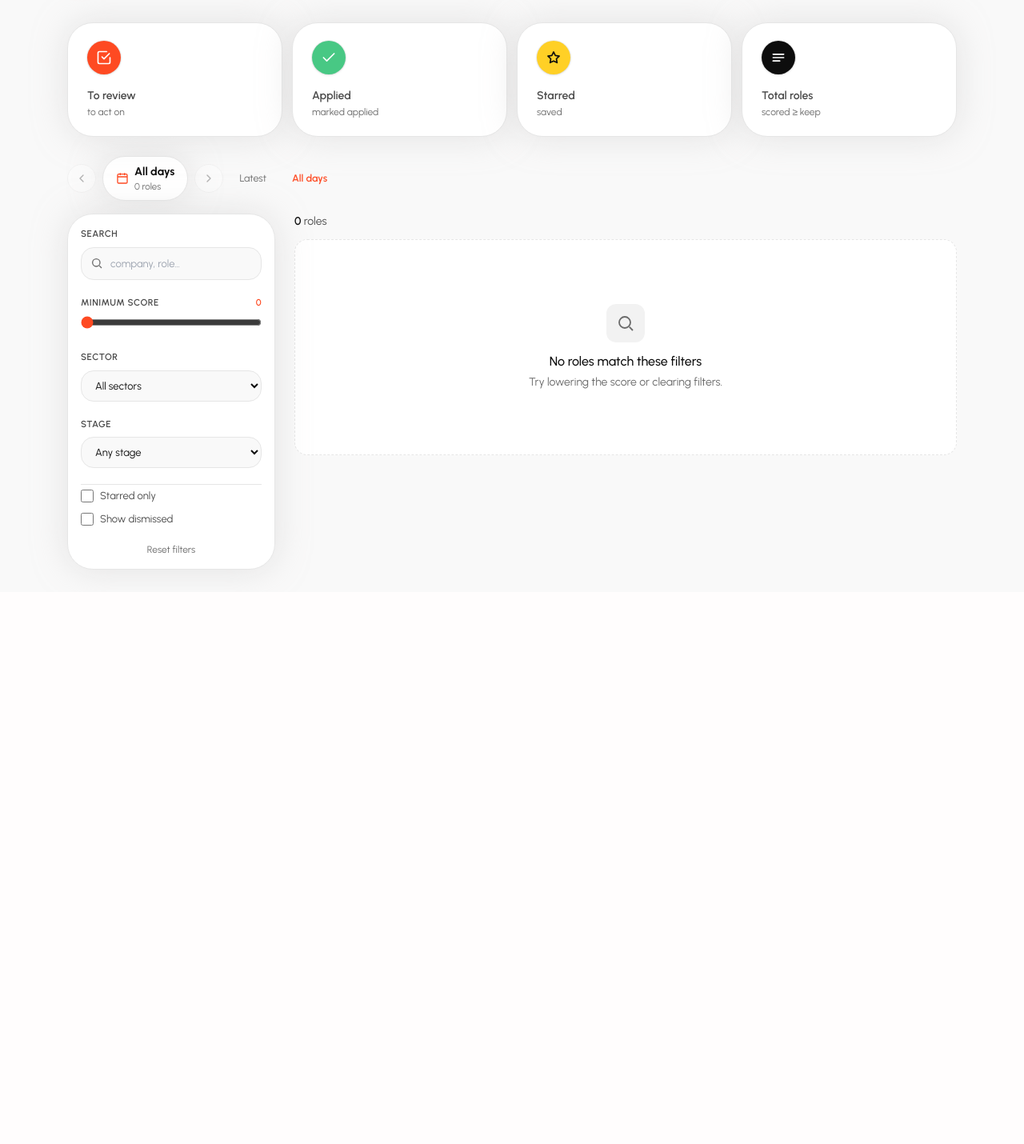
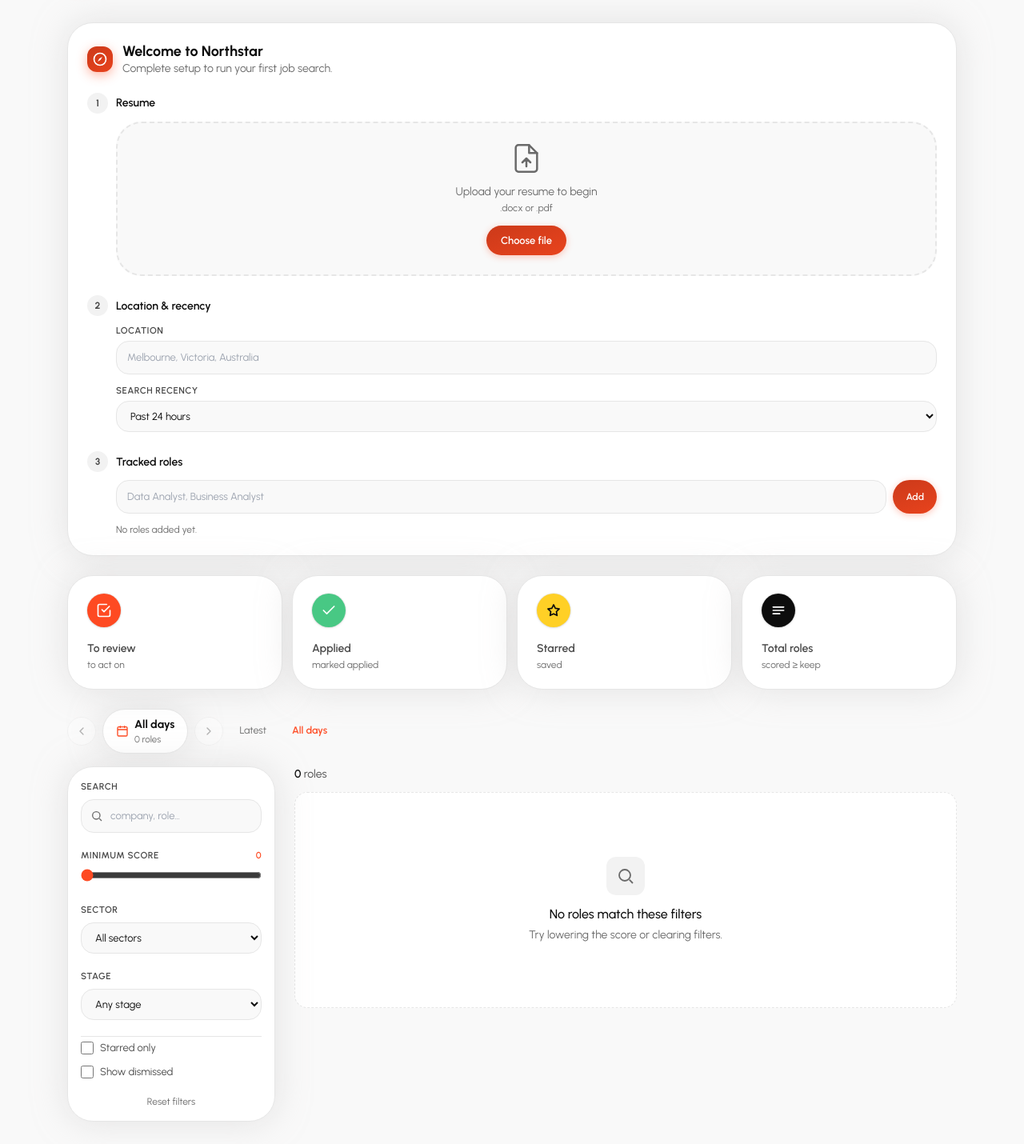
Before and after one commit to Nam-Aniket/northstar, a FastAPI app: page / in a window 1280 px wide. Shown: the part 65-1495 px from the top of the page at 80% size. Before the commit the page ends 791 px from the top, so only its background shows below. Run offline with FastAPI, Linux system fonts and the light colour scheme; parts of the project's set-up code (start-up, migrations or seed data) failed here and were passed over; some libraries are stand-ins or nearby versions.

Commit message:
feat(onboarding): in-app gated setup — résumé upload + location + recency + tracked-role cards
Two-input onboarding enforced server-side: upload résumé (.docx/.pdf -> build_profile
-> skills.json + Builder base) then add tracked roles (comma -> cards with ×) + a
location field + a recency dropdown (24h/48h/week/month). State machine
NEEDS_RESUME -> NEEDS_POSITIONS -> READY in two Zone-2 tables (survive Sync); roles
mirror into config.json search.target_keywords/location/recency for the pipeline.
Gates: POST /onboarding/positions 409 without a résumé; POST /run 409 until READY.
Home shows the setup card until READY; init_schema now also creates Zone-1 tables so
a fresh install renders without crashing. Résumé file in uploads/ (gitignored).

Co-Authored-By: Claude Fable 5 <noreply@anthropic.com>

```diff
--- a/app/app.py
+++ b/app/app.py
@@ -11,7 +11,7 @@ import urllib.parse
 from io import BytesIO
 from pathlib import Path
 
-from fastapi import FastAPI, Form, Request
+from fastapi import FastAPI, File, Form, Request, UploadFile
 from fastapi.responses import FileResponse, HTMLResponse, JSONResponse, RedirectResponse, Response
 from fastapi.staticfiles import StaticFiles
 from fastapi.templating import Jinja2Templates
@@ -21,6 +21,7 @@ from app import db, queries
 ROOT = Path(__file__).resolve().parent.parent
 RESUME_DIR = ROOT / "resumes"
 APP_DIR = Path(__file__).resolve().parent
+UPLOADS_DIR = ROOT / "uploads"
 
 # Resting state for run_status.json. Used to "consume" a finished/failed run so
 # it can't replay a page refresh on the next load.
@@ -80,6 +81,9 @@ def home(request: Request, q: str = "", sector: str = "", min_score: int = 0,
         prev_day = ""
         next_day = ""
 
+    onb_state = queries.onboarding_state(con)
+    onb = queries.get_onboarding(con)
+    positions = queries.list_positions(con)
     ctx = {
         "request": request, "jobs": jobs, "stats": queries.stats(con),
         "sectors": queries.sectors(con),
@@ -91,11 +95,146 @@ def home(request: Request, q: str = "", sector: str = "", min_score: int = 0,
         "current_day": current_day,
         "prev_day": prev_day,
         "next_day": next_day,
+        "onb_state": onb_state,
+        "onb": onb,
+        "positions": positions,
     }
     con.close()
     # HTMX partial refresh of just the list when filtering
     tpl = "_job_list.html" if request.headers.get("HX-Request") and request.headers.get("HX-Target") == "joblist" else "jobs.html"
     return templates.TemplateResponse(request, tpl, ctx)
+
+
+@app.get("/onboarding", response_class=HTMLResponse)
+def onboarding_page(request: Request):
+    con = conn()
+    state = queries.onboarding_state(con)
+    onb = queries.get_onboarding(con)
+    positions = queries.list_positions(con)
+    con.close()
+    return templates.TemplateResponse(request, "_onboarding.html",
+                                      {"state": state, "onb": onb, "positions": positions})
+
+
+@app.post("/onboarding/resume", response_class=HTMLResponse)
+async def onboarding_resume_upload(request: Request, file: UploadFile = File(...)):
+    ext = Path(file.filename).suffix.lower() if file.filename else ""
+    if ext not in (".docx", ".pdf"):
+        return HTMLResponse(
+            '<div id="resume-zone" class="ob-error">Only .docx or .pdf files are accepted.</div>',
+            status_code=422,
+        )
+    UPLOADS_DIR.mkdir(exist_ok=True)
+    # Remove any existing base_resume.* with a different extension
+    for old in UPLOADS_DIR.glob("base_resume.*"):
+        old.unlink(missing_ok=True)
+    dest = UPLOADS_DIR / f"base_resume{ext}"
+    dest.write_bytes(await file.read())
+
+    # Build skills in-process
+    import config as _config
+    from build_profile import _load_taxonomy, build_skills_json, extract_text, match_resume
+    if ext == ".pdf":
+        try:
+            import pypdf  # noqa: F401
+        except ImportError:
+            dest.unlink(missing_ok=True)
+            return HTMLResponse(
+                '<div id="resume-zone" class="ob-error">pypdf is not installed. '
+                'Run <code>pip install pypdf</code> or upload a .docx file.</div>',
+                status_code=200,
+            )
+    taxonomy_path = _config.ROOT / "taxonomy.json"
+    resume_text = extract_text(dest)
+    taxonomy = _load_taxonomy(taxonomy_path)
+    present = match_resume(resume_text, taxonomy)
+    skills = build_skills_json(present, taxonomy)
+    import json as _json
+    skills_path = _config._SKILLS_PATH
+    # Write to real skills.json (not the example)
+    real_skills = _config.ROOT / "skills.json"
+    tmp_path = str(real_skills) + ".tmp"
+    with open(tmp_path, "w", encoding="utf-8") as f:
+        _json.dump(skills, f, indent=2)
+        f.write("\n")
+    os.replace(tmp_path, str(real_skills))
+
+    n_skills = len(skills.get("supported_skills", {}))
+    import collections
+    by_group: collections.Counter = collections.Counter(
+        v["group"] for v in skills.get("supported_skills", {}).values()
+    )
+    n_groups = len(by_group)
+    summary = f"Found {n_skills} skills across {n_groups} groups"
+
+    con = conn()
+    queries.set_resume(con, dest.name, summary)
+    onb = queries.get_onboarding(con)
+    positions = queries.list_positions(con)
+    con.close()
+    return templates.TemplateResponse(request, "_resume_zone.html",
+                                      {"onb": onb, "positions": positions})
+
+
+@app.post("/onboarding/resume/delete", response_class=HTMLResponse)
+def onboarding_resume_delete(request: Request):
+    for f in UPLOADS_DIR.glob("base_resume.*"):
+        f.unlink(missing_ok=True)
+    import config as _config
+    real_skills = _config.ROOT / "skills.json"
+    real_skills.unlink(missing_ok=True)
+    con = conn()
+    queries.clear_resume(con)
+    onb = queries.get_onboarding(con)
+    positions = queries.list_positions(con)
+    con.close()
+    return templates.TemplateResponse(request, "_resume_zone.html",
+                                      {"onb": onb, "positions": positions})
+
+
+@app.post("/onboarding/positions", response_class=HTMLResponse)
+def onboarding_add_positions(request: Request, titles: str = Form("")):
+    con = conn()
+    state = queries.onboarding_state(con)
+    if state == "NEEDS_RESUME":
+        con.close()
+        return Response(
+            status_code=409,
+            headers={"HX-Trigger": json.dumps({"toast": "Add a resume first"})},
+        )
+    queries.add_positions(con, titles)
+    positions = queries.list_positions(con)
+    onb = queries.get_onboarding(con)
+    con.close()
+    return templates.TemplateResponse(request, "_positions.html",
+                                      {"positions": positions, "onb": onb})
+
+
+@app.post("/onboarding/positions/delete", response_class=HTMLResponse)
+def onboarding_delete_position(request: Request, title: str = Form(...)):
+    con = conn()
+    queries.remove_position(con, title)
+    positions = queries.list_positions(con)
+    onb = queries.get_onboarding(con)
+    con.close()
+    return templates.TemplateResponse(request, "_positions.html",
+                                      {"positions": positions, "onb": onb})
+
+
+@app.post("/onboarding/location")
+def onboarding_location(location: str = Form("")):
+    con = conn()
+    queries.set_location(con, location.strip())
+    con.close()
+    return Response(status_code=204)
+
+
+@app.post("/onboarding/recency")
+def onboarding_recency(recency_tpr: str = Form("r86400")):
+    con = conn()
+    queries.set_recency(con, recency_tpr)
+    con.close()
+    return Response(status_code=204)
 
 
 @app.get("/jobs/{row_key:path}/resume")
@@ -364,6 +503,14 @@ def sync():
 @app.post("/run")
 def run_start(request: Request):
     import run_status
+    con = conn()
+    ob_state = queries.onboarding_state(con)
+    con.close()
+    if ob_state != "READY":
+        return Response(
+            status_code=409,
+            headers={"HX-Trigger": json.dumps({"toast": "Add a resume and at least one role first"})},
+        )
     if run_status.is_running():
         return Response(
             status_code=409,
--- a/app/static/app.css
+++ b/app/static/app.css
@@ -250,6 +250,20 @@ a:focus-visible,button:focus-visible,select:focus-visible,input:focus-visible,te
 .js-reveal .reveal{opacity:0;transform:translateY(12px);transition:opacity .6s var(--ease-smooth),transform .6s var(--ease-smooth)}
 .js-reveal .reveal.in{opacity:1;transform:none}
 
+/* onboarding card */
+.ob-step{display:flex;flex-direction:column;gap:10px}
+.ob-step--disabled{opacity:.45;pointer-events:none}
+.ob-step-header{display:flex;align-items:center;gap:10px}
+.ob-step-num{display:grid;place-items:center;width:26px;height:26px;border-radius:50%;font-size:12px;font-weight:700;background:rgb(var(--c-sand));color:rgb(var(--c-ink2));flex-shrink:0}
+.ob-step-num--done{background:rgb(var(--c-good-soft));color:rgb(var(--c-good-ink))}
+.ob-step-title{font-weight:600;font-size:14px;color:rgb(var(--c-ink))}
+.ob-step-body{padding-left:36px}
+.ob-dropzone{border:2px dashed rgb(var(--c-line));border-radius:var(--r-lg);background:rgb(var(--c-bg));transition:border-color var(--dur-fast)}
+.ob-dropzone:hover{border-color:rgb(var(--c-accent)/.5)}
+.ob-resume-uploaded{background:rgb(var(--c-good-soft));border:1px solid rgb(var(--c-good)/.3);border-radius:var(--r-lg);padding:14px 16px}
+.ob-error{padding:10px 14px;border-radius:var(--r-md);background:rgb(var(--c-bad-soft));color:rgb(var(--c-bad));font-size:13px}
+.ob-position-card{background:rgb(var(--c-paper));border:1px solid rgb(var(--c-line));border-radius:var(--r-lg);padding:8px 12px}
+
 @media (prefers-reduced-motion: reduce){
   *{transition:none!important;animation:none!important}
   .reveal{opacity:1;transform:none}
--- /dev/null
+++ b/app/templates/_onboarding.html
@@ -0,0 +1,88 @@
+<div class="panel p-6 mb-6 reveal">
+  <div class="flex items-center gap-3 mb-5">
+    <span class="brandmark shrink-0">
+      <svg viewBox="0 0 24 24" class="w-5 h-5" fill="none" stroke="currentColor" stroke-width="2" stroke-linecap="round" stroke-linejoin="round"><circle cx="12" cy="12" r="9"/><polygon points="15.5 8.5 11 11 8.5 15.5 13 13" fill="currentColor" stroke="none"/></svg>
+    </span>
+    <div>
+      <h2 class="font-display font-bold text-lg leading-tight">Welcome to Northstar</h2>
+      <p class="text-sm text-muted">Complete setup to run your first job search.</p>
+    </div>
+  </div>
+
+  <div class="flex flex-col gap-6">
+
+    <!-- Step 1: Resume -->
+    <div class="ob-step">
+      <div class="ob-step-header">
+        <span class="ob-step-num {{ 'ob-step-num--done' if onb.skills_built }}">
+          {% if onb.skills_built %}
+          <svg viewBox="0 0 24 24" class="w-3.5 h-3.5" fill="none" stroke="currentColor" stroke-width="2.5" stroke-linecap="round" stroke-linejoin="round"><path d="M20 6 9 17l-5-5"/></svg>
+          {% else %}1{% endif %}
+        </span>
+        <span class="ob-step-title">Resume</span>
+      </div>
+      <div class="ob-step-body">
+        {% include "_resume_zone.html" %}
+      </div>
+    </div>
+
+    <!-- Step 2: Location + Recency -->
+    <div class="ob-step">
+      <div class="ob-step-header">
+        <span class="ob-step-num {{ 'ob-step-num--done' if onb.location }}">2</span>
+        <span class="ob-step-title">Location &amp; recency</span>
+      </div>
+      <div class="ob-step-body flex flex-col gap-3">
+        <div>
+          <label class="filter-label mb-1 block">Location</label>
+          <input name="location"
+                 value="{{ onb.location or '' }}"
+                 placeholder="Melbourne, Victoria, Australia"
+                 class="filter-select w-full"
+                 hx-post="/onboarding/location"
+                 hx-trigger="change"
+                 hx-swap="none">
+        </div>
+        <div>
+          <label class="filter-label mb-1 block">Search recency</label>
+          <select name="recency_tpr"
+                  class="filter-select w-full"
+                  hx-post="/onboarding/recency"
+                  hx-trigger="change"
+                  hx-swap="none">
+            <option value="r86400"   {{ 'selected' if (onb.recency_tpr or 'r86400') == 'r86400' }}>Past 24 hours</option>
+            <option value="r172800"  {{ 'selected' if onb.recency_tpr == 'r172800' }}>Past 48 hours</option>
+            <option value="r604800"  {{ 'selected' if onb.recency_tpr == 'r604800' }}>Past week</option>
+            <option value="r2592000" {{ 'selected' if onb.recency_tpr == 'r2592000' }}>Past month</option>
+          </select>
+        </div>
+      </div>
+    </div>
+
+    <!-- Step 3: Roles -->
+    <div class="ob-step {{ 'ob-step--disabled' if state == 'NEEDS_RESUME' }}">
+      <div class="ob-step-header">
+        <span class="ob-step-num {{ 'ob-step-num--done' if state == 'READY' }}">
+          {% if state == 'READY' %}
+          <svg viewBox="0 0 24 24" class="w-3.5 h-3.5" fill="none" stroke="currentColor" stroke-width="2.5" stroke-linecap="round" stroke-linejoin="round"><path d="M20 6 9 17l-5-5"/></svg>
+          {% else %}3{% endif %}
+        </span>
+        <span class="ob-step-title">Tracked roles</span>
+        {% if state == 'NEEDS_RESUME' %}
+        <span class="text-xs text-muted ml-2">(complete step 1 first)</span>
+        {% endif %}
+      </div>
+      <div class="ob-step-body">
+        {% include "_positions.html" %}
+      </div>
+    </div>
+
+  </div>
+
+  {% if state == 'READY' %}
+  <div class="mt-5 pt-4 border-t border-line flex items-center gap-3">
+    <svg viewBox="0 0 24 24" class="w-5 h-5 text-leaf shrink-0" fill="none" stroke="currentColor" stroke-width="2" stroke-linecap="round" stroke-linejoin="round"><circle cx="12" cy="12" r="10"/><path d="M12 8v4l3 3"/></svg>
+    <span class="text-sm text-muted">Setup complete — hit <strong class="text-ink">Run</strong> in the top bar to fetch today's jobs.</span>
+  </div>
+  {% endif %}
+</div>
--- /dev/null
+++ b/app/templates/_positions.html
@@ -0,0 +1,21 @@
+<div id="positions-list">
+  <form hx-post="/onboarding/positions"
+        hx-target="#positions-list"
+        hx-swap="outerHTML"
+        class="flex gap-2 mb-3">
+    <input name="titles"
+           placeholder="Data Analyst, Business Analyst"
+           class="filter-select flex-1"
+           autocomplete="off">
+    <button type="submit" class="btn text-xs px-4">Add</button>
+  </form>
+  {% if positions %}
+  <div class="flex flex-col gap-1.5">
+    {% for p in positions %}
+      {% include "_position_card.html" %}
+    {% endfor %}
+  </div>
+  {% else %}
+  <p class="text-xs text-muted">No roles added yet.</p>
+  {% endif %}
+</div>
--- /dev/null
+++ b/app/templates/_resume_dropzone.html
@@ -0,0 +1,18 @@
+<div id="resume-zone" class="ob-dropzone">
+  <form hx-post="/onboarding/resume"
+        hx-encoding="multipart/form-data"
+        hx-target="#resume-zone"
+        hx-swap="outerHTML"
+        class="flex flex-col items-center gap-3 p-6">
+    <svg viewBox="0 0 24 24" class="w-10 h-10 text-muted" fill="none" stroke="currentColor" stroke-width="1.5" stroke-linecap="round" stroke-linejoin="round">
+      <path d="M14 2H6a2 2 0 0 0-2 2v16a2 2 0 0 0 2 2h12a2 2 0 0 0 2-2V8Z"/>
+      <path d="M14 2v6h6M12 12v6M9 15l3-3 3 3"/>
+    </svg>
+    <p class="text-sm text-muted text-center">Upload your resume to begin<br><span class="text-xs">.docx or .pdf</span></p>
+    <label class="btn cursor-pointer">
+      Choose file
+      <input type="file" name="file" accept=".docx,.pdf" required class="sr-only"
+             onchange="this.closest('form').submit()">
+    </label>
+  </form>
+</div>
--- /dev/null
+++ b/app/templates/_resume_zone.html
@@ -0,0 +1,5 @@
+{% if onb.skills_built %}
+  {% include "_resume_uploaded.html" %}
+{% else %}
+  {% include "_resume_dropzone.html" %}
+{% endif %}
--- a/app/templates/jobs.html
+++ b/app/templates/jobs.html
@@ -1,5 +1,6 @@
 {% extends "base.html" %}
 {% block content %}
+{% if onb_state != 'READY' %}{% include '_onboarding.html' %}{% endif %}
 <!-- clickable stat cards -->
 <div class="grid grid-cols-2 lg:grid-cols-4 gap-3 mb-6">
   {% set cards = [
```
Also changed, not shown: app/db.py (+54 -0 lines), app/queries.py (+125 -0 lines), app/templates/_position_card.html (added, +10 -0 lines), app/templates/_resume_uploaded.html (added, +31 -0 lines), 1 other file.
